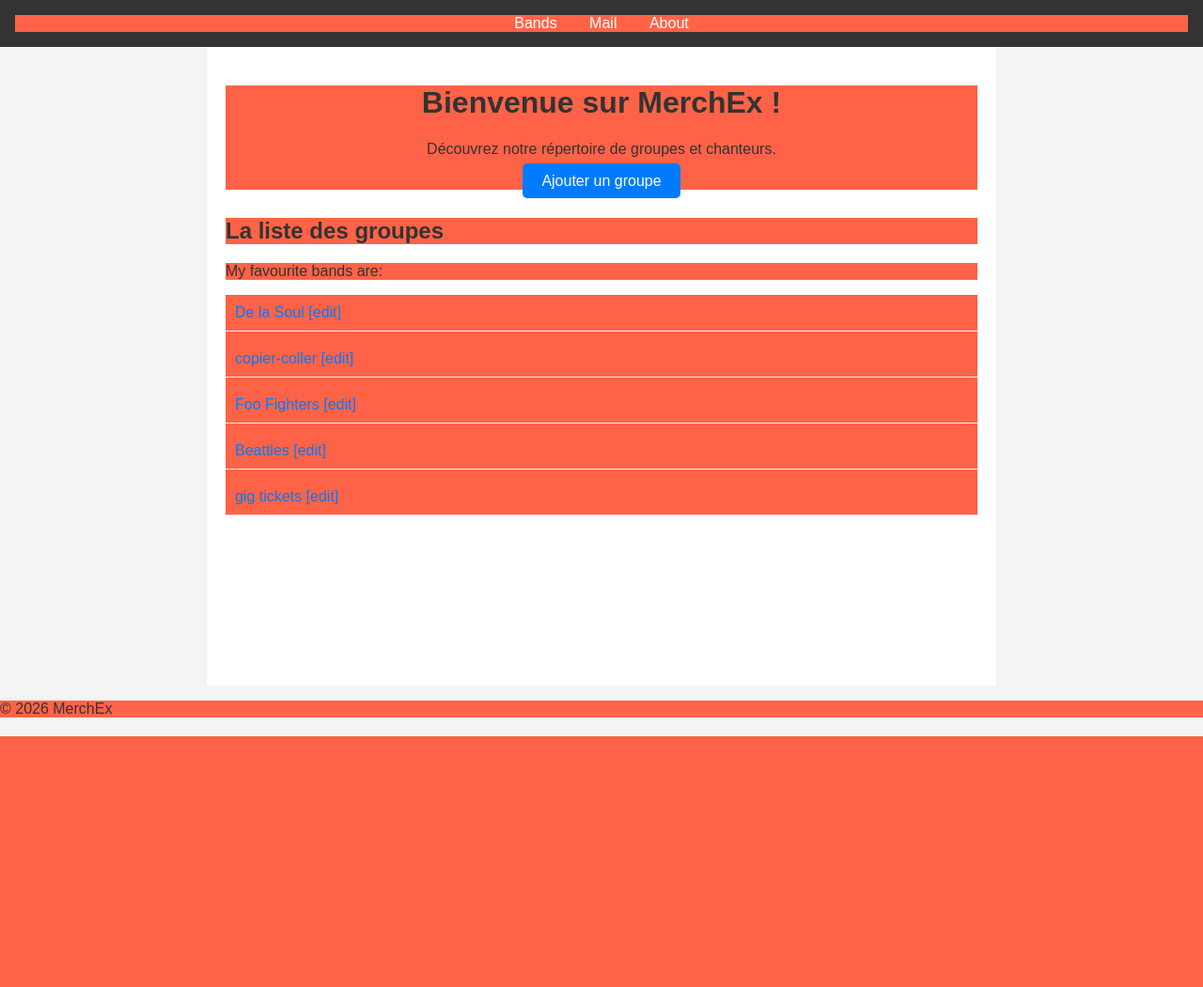
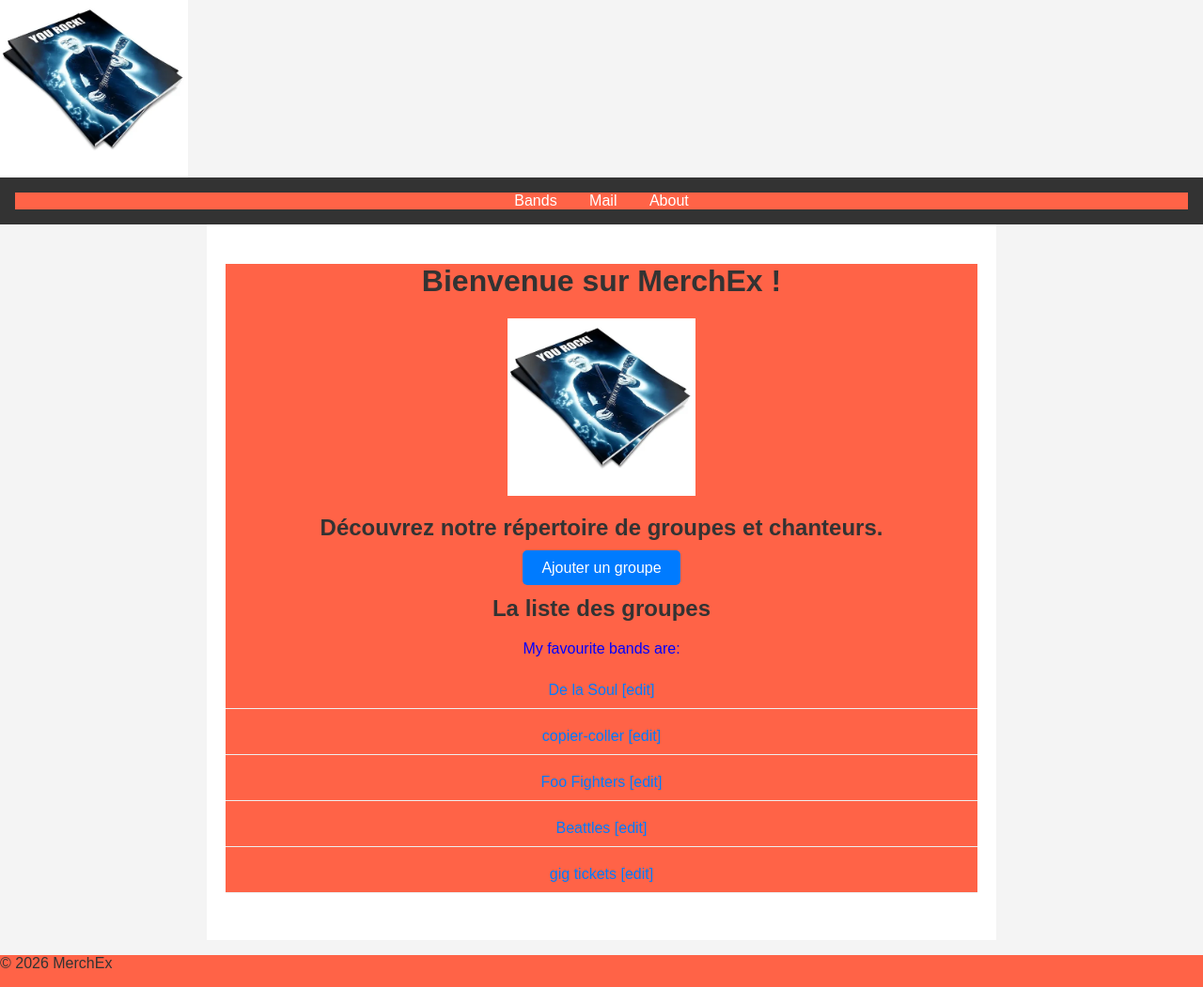
Before and after one commit to jlcharly-code/repertoire, a Django app: page /band_list in a window 1280 px wide. Shown: the whole page at 94% size. Before the commit the page ends 784 px from the top, so only its background shows below. Run offline with Django 5.2, Linux system fonts and the light colour scheme; data comes from the database, SQL or seed files in the repository.

Commit message:
Ajout du logo MerchEx

```diff
--- a/merchex/listings/templates/listings/band_list.html
+++ b/merchex/listings/templates/listings/band_list.html
@@ -1,20 +1,20 @@
 {% extends 'listings/base.html' %}
-
-<h1>Bands</h1>
-<p><a href="{% url 'band-create' %}">Create new Band</a></p>
+{% load static %}
 
 {% block content %}
+<div>
     <!-- Nouvelle section d'accueil -->
     <div style="text-align: center; margin-bottom: 30px;">
         <h1>Bienvenue sur MerchEx !</h1>
-        <p>Découvrez notre répertoire de groupes et chanteurs.</p>
+        <img src="{% static 'listings/images/logo.jpeg' %}" alt="Logo MerchEx" style="width: 200px; height: auto;">
+
+        <h2>Découvrez notre répertoire de groupes et chanteurs.</h2>
         <a href="{% url 'listings:band-create' %}"
            class="btn"
            style="background: #007bff; color: white; padding: 10px 20px; text-decoration: none; border-radius: 5px;">Ajouter un groupe</a>
-    </div>
 
         <h2>La liste des groupes</h2>
-     <p style="center, color: blue;">My favourite bands are:</p>
+        <p style="text-align: center; color: blue;">My favourite bands are:</p>
 
         <ul>
             {% for band in bands %}
@@ -26,4 +26,6 @@
                 <li>Aucun groupe trouvé. Soyez le premier à en ajouter un !</li>
             {% endfor %}
         </ul>
+    </div>
+</div>
 {% endblock %}
--- a/merchex/listings/templates/listings/base.html
+++ b/merchex/listings/templates/listings/base.html
@@ -3,6 +3,7 @@
 <html>
     <head><title>{% block title %}MerchEx{% endblock %}</title></head>
      <link rel="stylesheet" href="{% static 'listings/styles.css' %}" />
+     <img src="{% static 'listings/images/logo.jpeg' %}" alt="Logo MerchEx" style="width: 200px; height: auto;">
     <header>
         <nav>
      <a href="{% url 'band_list' %}">Bands</a>
```
Also changed, not shown: merchex/listings/static/listings/images/logo.jpeg (added), 2 other files. Lines whose indentation alone changed are shown as unchanged.
